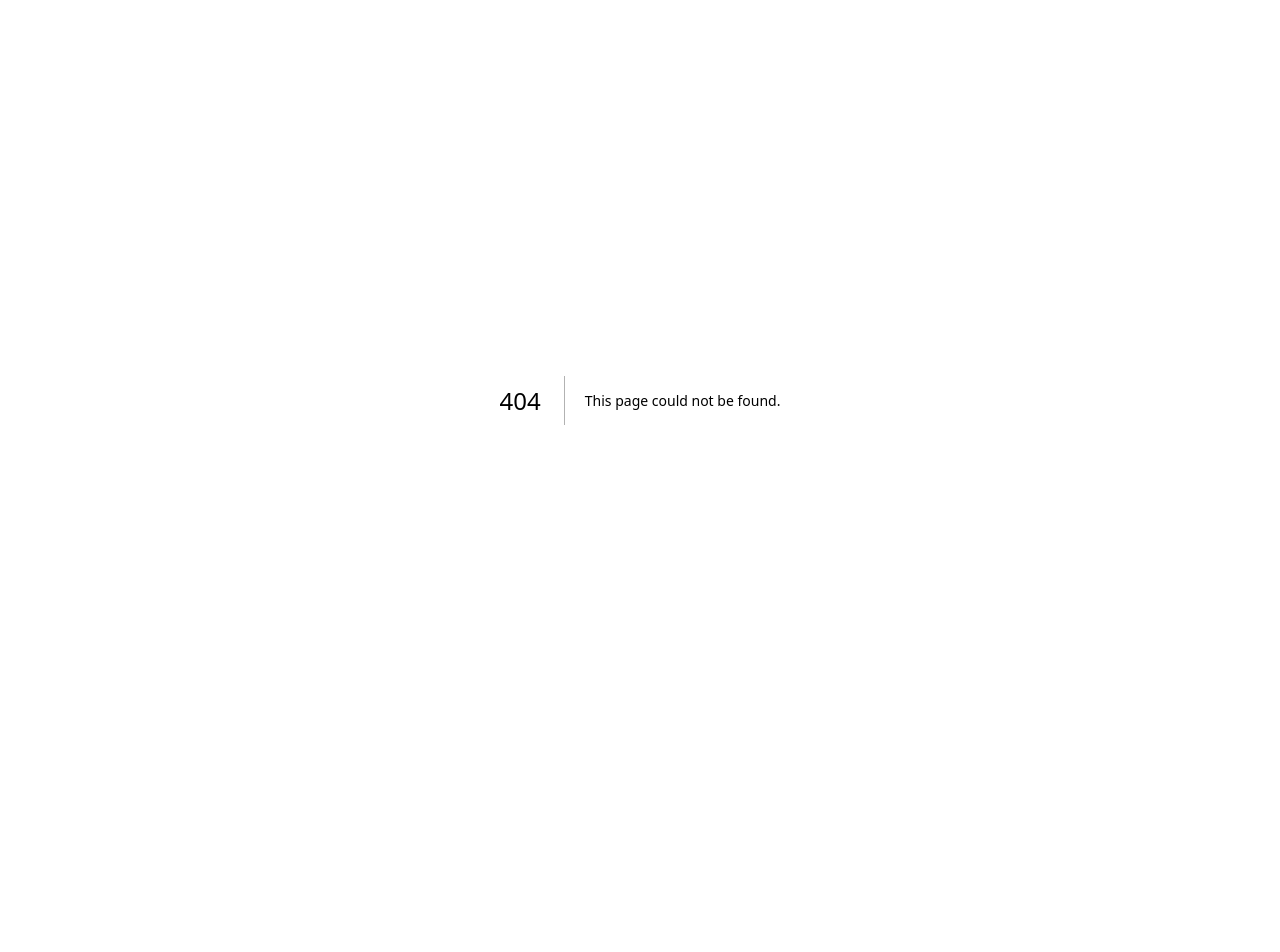
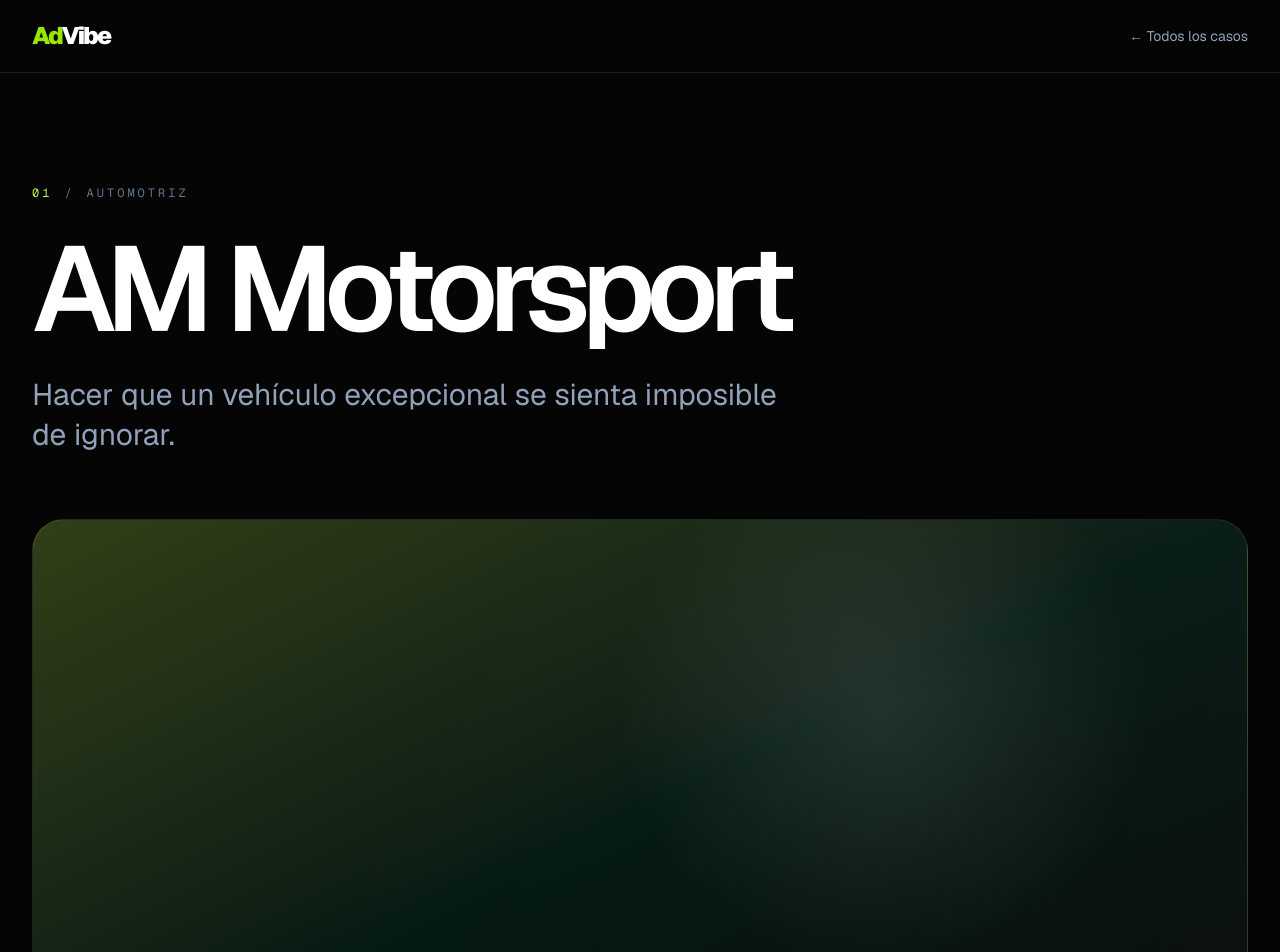
Before and after one commit to pablowebster94-sudo/advibe, a Next.js app: page /casos/am-motorsport in a window 1280 px wide. Before the commit this address had no page. Shown: the top 952 px of the page. Before the commit the page ends 800 px from the top, so only its background shows below. Built offline with nearby package versions, Linux system fonts and the light colour scheme.

Commit message:
feat: add individual AdVibe case study pages

```diff
--- /dev/null
+++ b/app/casos/[slug]/page.tsx
@@ -0,0 +1,75 @@
+import Link from "next/link";
+import { notFound } from "next/navigation";
+import { caseStudies, getCaseStudy } from "@/lib/cases";
+
+export function generateStaticParams() {
+  return caseStudies.map((item) => ({ slug: item.slug }));
+}
+
+export async function generateMetadata({ params }: { params: Promise<{ slug: string }> }) {
+  const { slug } = await params;
+  const project = getCaseStudy(slug);
+  return { title: project ? `${project.client} | AdVibe Agencia` : "Caso | AdVibe Agencia", description: project?.summary };
+}
+
+export default async function CasePage({ params }: { params: Promise<{ slug: string }> }) {
+  const { slug } = await params;
+  const project = getCaseStudy(slug);
+  if (!project) notFound();
+
+  const currentIndex = caseStudies.findIndex((item) => item.slug === slug);
+  const next = caseStudies[(currentIndex + 1) % caseStudies.length];
+
+  return (
+    <main className="min-h-screen bg-[#050505] text-white selection:bg-lime-300 selection:text-black">
+      <header className="border-b border-white/10 bg-[#050505]/90 px-6 py-5 backdrop-blur-xl sm:px-8">
+        <div className="mx-auto flex max-w-7xl items-center justify-between">
+          <Link href="/" className="text-2xl font-black tracking-[-0.07em]"><span className="text-lime-400">Ad</span>Vibe</Link>
+          <Link href="/casos" className="text-sm text-slate-400 transition hover:text-white">← Todos los casos</Link>
+        </div>
+      </header>
+
+      <section className="px-6 pb-24 pt-20 sm:px-8 sm:pt-28">
+        <div className="mx-auto max-w-7xl">
+          <div className="flex flex-wrap items-center gap-3 font-mono text-xs uppercase tracking-[0.25em] text-slate-500"><span className="text-lime-300">{project.number}</span><span>/</span><span>{project.sector}</span></div>
+          <h1 className="mt-8 max-w-5xl text-6xl font-semibold leading-[0.92] tracking-[-0.07em] sm:text-8xl lg:text-[7.5rem]">{project.client}</h1>
+          <p className="mt-8 max-w-3xl text-2xl leading-10 text-slate-400 sm:text-3xl">{project.title}</p>
+          <div className={`relative mt-16 aspect-[16/8] overflow-hidden rounded-[2rem] border border-white/10 bg-gradient-to-br ${project.accent}`}>
+            <div className="absolute inset-0 bg-[radial-gradient(circle_at_70%_30%,rgba(255,255,255,.1),transparent_28%),linear-gradient(120deg,transparent_30%,rgba(255,255,255,.03))]" />
+            <div className="absolute bottom-8 left-8 right-8 flex items-end justify-between"><span className="font-mono text-xs uppercase tracking-[0.25em] text-white/40">AdVibe / {project.sector}</span><span className="text-5xl font-light tracking-[-0.06em] text-white/20 sm:text-8xl">{project.number}</span></div>
+          </div>
+        </div>
+      </section>
+
+      <section className="border-y border-white/10 px-6 py-20 sm:px-8">
+        <div className="mx-auto grid max-w-7xl gap-12 lg:grid-cols-[1fr_2fr]">
+          <p className="font-mono text-xs uppercase tracking-[0.3em] text-lime-300">El desafío</p>
+          <p className="text-2xl leading-10 text-slate-200 sm:text-3xl">{project.challenge}</p>
+        </div>
+      </section>
+
+      <section className="px-6 py-24 sm:px-8">
+        <div className="mx-auto max-w-7xl">
+          <div className="grid gap-12 lg:grid-cols-2">
+            <div><p className="font-mono text-xs uppercase tracking-[0.3em] text-lime-300">El sistema AdVibe</p><h2 className="mt-6 text-5xl font-semibold tracking-[-0.06em] sm:text-6xl">Estrategia que se convierte en ejecución.</h2></div>
+            <div><p className="text-xl leading-9 text-slate-400">{project.solution}</p><div className="mt-8 flex flex-wrap gap-2">{project.services.map((service) => <span key={service} className="rounded-full border border-white/10 bg-white/[0.03] px-4 py-2 text-xs text-slate-300">{service}</span>)}</div></div>
+          </div>
+        </div>
+      </section>
+
+      <section className="px-6 pb-24 sm:px-8">
+        <div className="mx-auto max-w-7xl">
+          <div className="grid gap-5 md:grid-cols-3">
+            {["ESTRATEGIA", "CREATIVIDAD", "DISTRIBUCIÓN"].map((label, index) => <div key={label} className="aspect-square rounded-[1.75rem] border border-white/10 bg-white/[0.025] p-7"><span className="font-mono text-xs text-lime-300">0{index + 1}</span><div className="flex h-full items-end"><h3 className="text-3xl font-semibold tracking-[-0.05em]">{label}</h3></div></div>)}
+          </div>
+        </div>
+      </section>
+
+      <section className="border-y border-white/10 bg-white/[0.025] px-6 py-20 sm:px-8">
+        <div className="mx-auto grid max-w-7xl gap-12 lg:grid-cols-[1fr_2fr]"><p className="font-mono text-xs uppercase tracking-[0.3em] text-lime-300">Resultado / impacto</p><p className="text-2xl leading-10 text-slate-300 sm:text-3xl">{project.outcome}</p></div>
+      </section>
+
+      <section className="px-6 py-28 sm:px-8"><div className="mx-auto max-w-7xl"><p className="font-mono text-xs uppercase tracking-[0.3em] text-slate-600">Siguiente caso</p><Link href={`/casos/${next.slug}`} className="group mt-6 block border-b border-white/10 pb-8"><div className="flex items-end justify-between gap-5"><h2 className="text-5xl font-semibold tracking-[-0.06em] transition group-hover:text-lime-300 sm:text-7xl">{next.client}</h2><span className="text-3xl transition group-hover:-rotate-45">↗</span></div></Link><Link href="/#contacto" className="mt-12 inline-flex rounded-full bg-lime-300 px-7 py-4 text-sm font-bold text-slate-950 transition hover:bg-lime-200">Implementar algo similar <span className="ml-3">↗</span></Link></div></section>
+    </main>
+  );
+}
```
